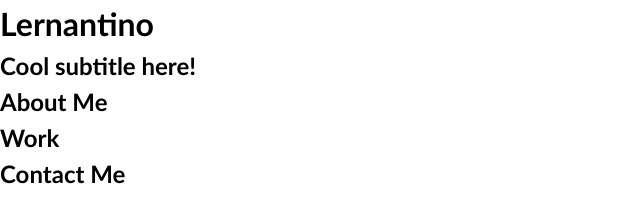
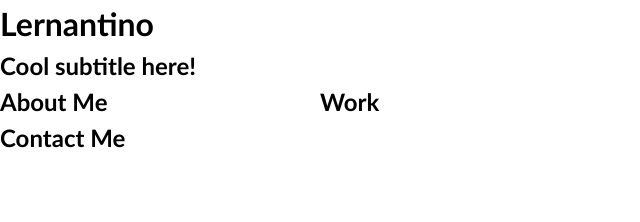
Before and after one commit to Vnsiah/starter-code, a plain HTML site: page index.html in a window 1280 px wide. Shown: the whole page, without its empty margins (0-640 px from the left). Drawn offline with Linux system fonts and the light colour scheme; files that its build step writes are made by us from their sources.

Commit message:
added display grid

```diff
--- a/css/style.css
+++ b/css/style.css
@@ -8,7 +8,13 @@ body {
   font-family: 'Trebuchet MS', 'Lucida Sans Unicode', 'Lucida Grande', 'Lucida Sans', Arial, sans-serif;
   line-height: 1.5;
 }
+.container{
+  display: grid;
+  grid-template-columns: 25% 75%;
 
+
+
+}
 h1,
 h2,
 h3,
--- a/index.html
+++ b/index.html
@@ -6,7 +6,7 @@
   <meta name="viewport" content="width=device-width, initial-scale=1.0">
   <meta http-equiv="X-UA-Compatible" content="ie=edge">
   <title>Lernantino // Web Developer</title>
-  <link rel="stylesheet" href="./assets/css/style.css" />
+  <link rel="stylesheet" href="./css/style.css" />
 </head>
 
 <body>
@@ -24,7 +24,7 @@
     </div>
   </section>
 
-  <main class="page-wrapper">
+  <main class="container">
     <!-- about me -->
     <section class="page-section" id="about">
       <h2>About Me</h2>
```
Also changed, not shown: 2 other files.
